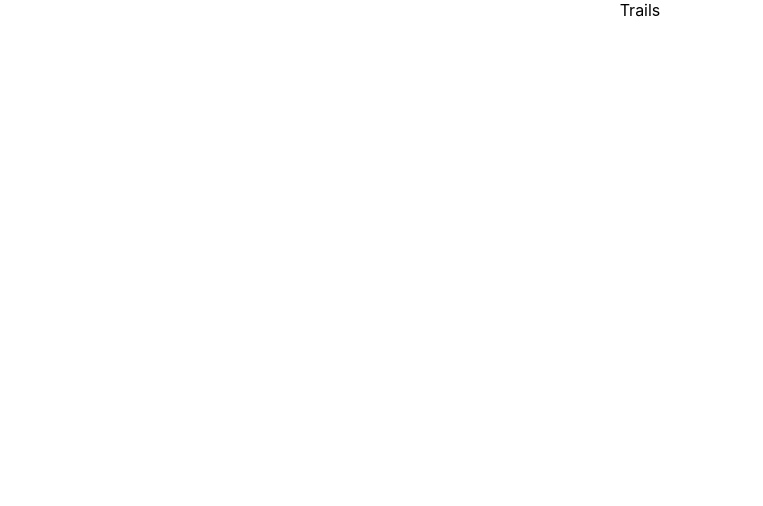
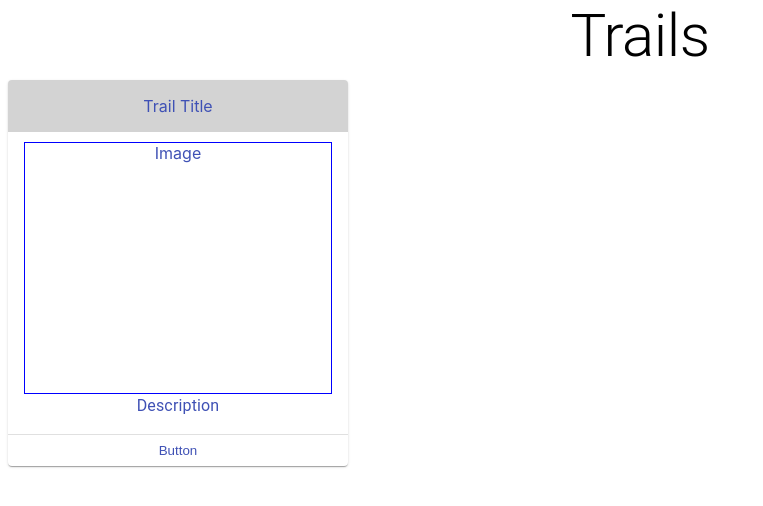
Before and after one commit to AdamBFriedman/Wake-and-Walk, a React (Create React App) app: page / in a window 1280 px wide. Shown: the top 506 px of the page, without its empty margins (0-763 px from the left). Built offline with nearby package versions, Linux system fonts and the light colour scheme.

Commit message:
Create Trails Component

```diff
--- a/src/components/Trails/Trails.js
+++ b/src/components/Trails/Trails.js
@@ -1,3 +1,13 @@
+import { Typography } from "@material-ui/core";
+import TrailCard from "../Cards/TrailCard";
+
 export default function Trails() {
-  return <>Trails</>;
+  return (
+    <>
+      <Typography component={"h2"} variant={"h2"}>
+        Trails
+      </Typography>
+      <TrailCard />
+    </>
+  );
 }
```
